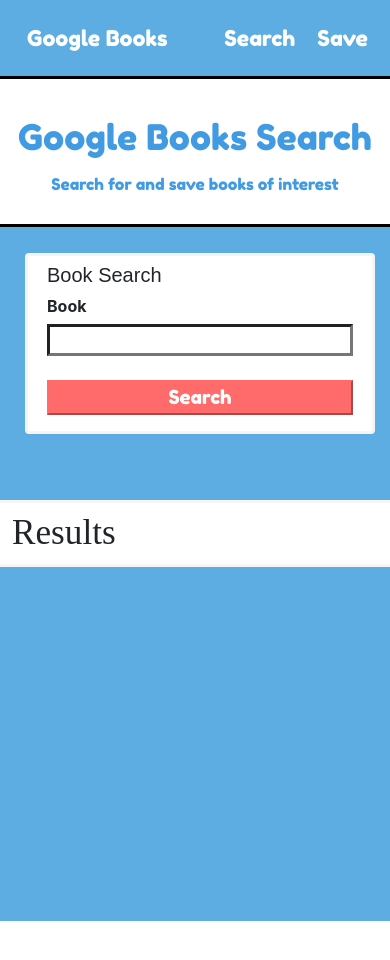
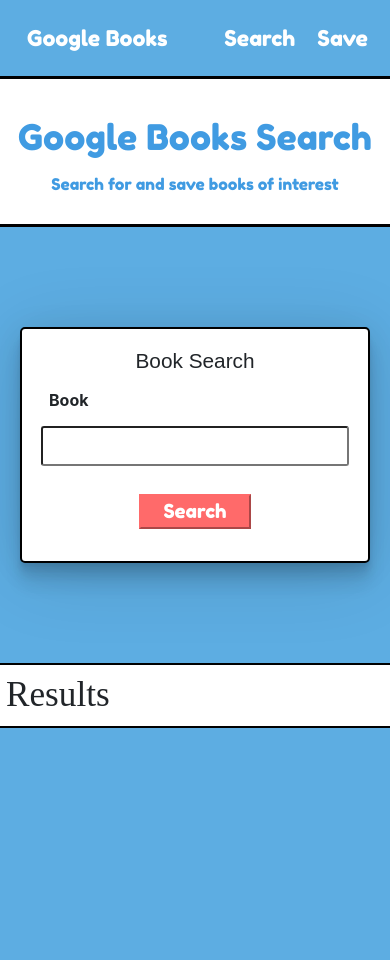
Before and after one commit to Aaron32365/Google-Books-Repo, a React (Create React App) app in the folder google-books-app/: page / in a window 390 px wide. Shown: the top 960 px of the page. Before the commit the page ends 921 px from the top, so only its background shows below. Built offline with nearby package versions, Linux system fonts and the light colour scheme; a web font is replaced by a local one.

Commit message:
added media queries and shadow effect for search container

```diff
--- a/google-books-app/src/components/searchBar/SearchBar.js
+++ b/google-books-app/src/components/searchBar/SearchBar.js
@@ -5,7 +5,7 @@
 
     return(
         <div className="row justify-content-center body">
-            <div className="col-10 search-container">
+            <div className="col-10 box search-container">
                 <div className="col-12" id="search-header">
                      Book Search
                 </div>
@@ -13,8 +13,10 @@
                     Book
                 </div>
                 <form className="col-12" onSubmit={props.onsubmit}>
-                    <input className="col" type="text" onChange={props.handleInputChange}/>
-                    <button className="col-12" type="submit" id="submitBtn">Search</button>
+                    <input className="col-12" type="text" onChange={props.handleInputChange}/>
+                    <span className="row justify-content-center">
+                    <button className="col-4" type="submit" id="submitBtn">Search</button>
+                    </span>
                 </form>
 
             </div>
--- a/google-books-app/src/components/searchBar/searchBar.css
+++ b/google-books-app/src/components/searchBar/searchBar.css
@@ -1,21 +1,21 @@
 .search-container{
-    margin-top: 26px;
-    margin-left: 10px;
     padding: 4px;
     background-color: white;
     border-style: solid;
-    border-width: 3px;
-    border-color: whitesmoke;
+    border-width: 2px;
+    border-color: black;
     border-radius: 4px;
-    margin-bottom: 40px;
 }
 
 #search-header{
+    margin-top: 12px;
+    text-align: center;
     padding-bottom: 4px;
-    font-size: 1.25em;
+    font-size: 1.3em;
     font-family: 'Francois One', sans-serif;
 }
 #search-sub-header{
+    margin: 8px;
     font-weight: bold;
 }
 
@@ -26,7 +26,7 @@
 }
 
 #searchContainer{
-    margin-bottom: 144px;
+    margin-bottom: 80px;
 }
 
 #resultContainer{
@@ -38,7 +38,44 @@
     background-color: #FF6A6A;
     color: #FFFFFF;
     font-family: 'Fredoka One', cursive;
-    margin-bottom: 12px;
+    margin-bottom: 28px;
+    margin-top: 4px;
     font-size: 1.2em;
 
 }
+
+.box {
+  box-shadow:
+  0 2.8px 2.2px rgba(0, 0, 0, 0.034),
+  0 6.7px 5.3px rgba(0, 0, 0, 0.048),
+  0 12.5px 10px rgba(0, 0, 0, 0.06),
+  0 22.3px 17.9px rgba(0, 0, 0, 0.072),
+  0 4.8px 33.4px rgba(0, 0, 0, 0.086),
+  0 10px 80px rgba(0, 0, 0, 0.12)
+;
+  min-height: 200px;
+  width: 50vw;
+  margin: 100px auto;
+  background: white;
+  border-radius: 5px;
+}
+
+input{
+    min-height: 40px;
+    border-width: 2px;
+    border-radius: 3px;
+}
+
+@media only screen and (min-width: 600px) {
+    #search-sub-header{
+        font-size: 1.5em;
+        margin-bottom: 18px;
+    }
+    #search-header{
+        font-size: 2em;
+    }
+    input{
+
+    min-height: 52px;
+    }
+  }
```
